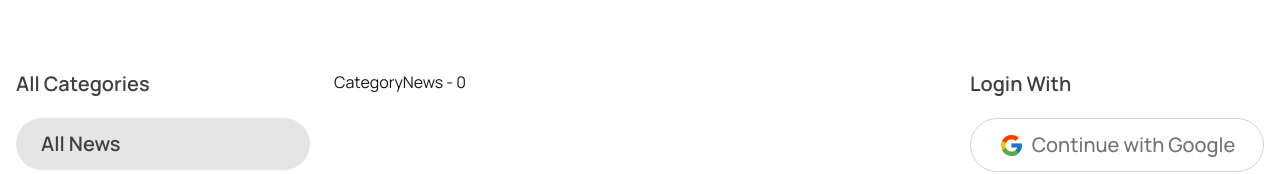
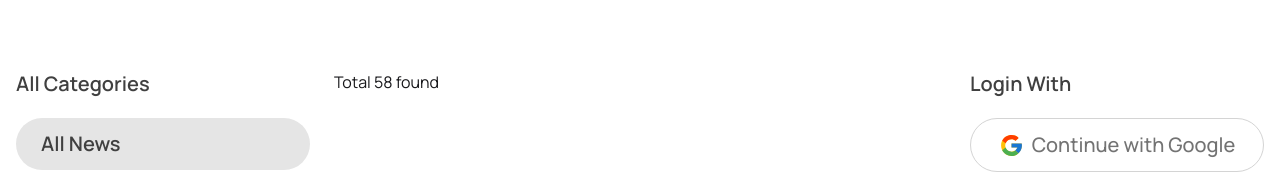
Before and after one commit to iamalshahed/ph-dragon-news, a React (Vite) app: page /category/0 in a window 1280 px wide. Shown: the part 406-580 px from the top of the page. Built offline with nearby package versions, Linux system fonts and the light colour scheme.

Commit message:
50-6 Load News Data & Filter News Data based on Category

```diff
--- a/src/Components/HomeLayout/SocialLogin.jsx
+++ b/src/Components/HomeLayout/SocialLogin.jsx
@@ -1,8 +1,6 @@
 import React from "react";
 
 const SocialLogin = ({ loginBtnInfo }) => {
-  console.log(loginBtnInfo);
-
   return (
     <div className="flex flex-col gap-4">
       {loginBtnInfo.map((btn, index) => (
--- a/src/Pages/CategoryNews/CategoryNews.jsx
+++ b/src/Pages/CategoryNews/CategoryNews.jsx
@@ -1,10 +1,28 @@
-import React from "react";
-import { useParams } from "react-router";
+import React, { useEffect, useState } from "react";
+import { useLoaderData, useParams } from "react-router";
 
 const CategoryNews = () => {
   const { id } = useParams();
+  const newsData = useLoaderData();
+  const [categoryNews, setCategoryNews] = useState([]);
 
-  return <div>CategoryNews - {id}</div>;
+  useEffect(() => {
+    if (id == "0") {
+      setCategoryNews(newsData);
+      return;
+    } else if (id == "1") {
+      const filteredNews = newsData.filter(
+        (news) => news.others.is_today_pick == true
+      );
+      setCategoryNews(filteredNews);
+      // return;
+    } else {
+      const filteredNews = newsData.filter((news) => news.category_id == id);
+      setCategoryNews(filteredNews);
+    }
+  }, [id, newsData]);
+
+  return <div>Total {categoryNews.length} found</div>;
 };
 
 export default CategoryNews;
--- a/src/Router/Routes.jsx
+++ b/src/Router/Routes.jsx
@@ -15,6 +15,7 @@ export const router = createBrowserRouter([
       {
         path: "/category/:id",
         element: <CategoryNews />,
+        loader: () => fetch("/news.json"),
       },
     ],
   },
```
